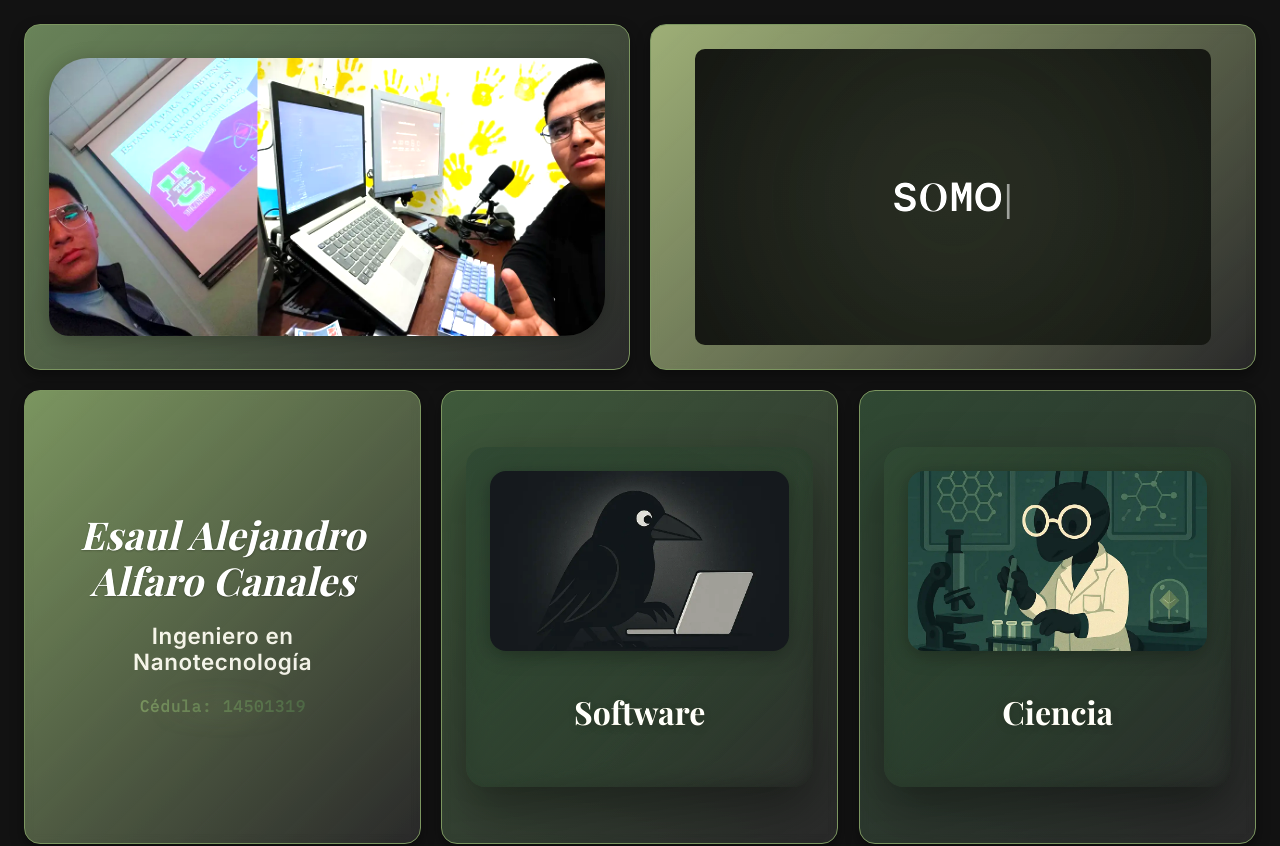
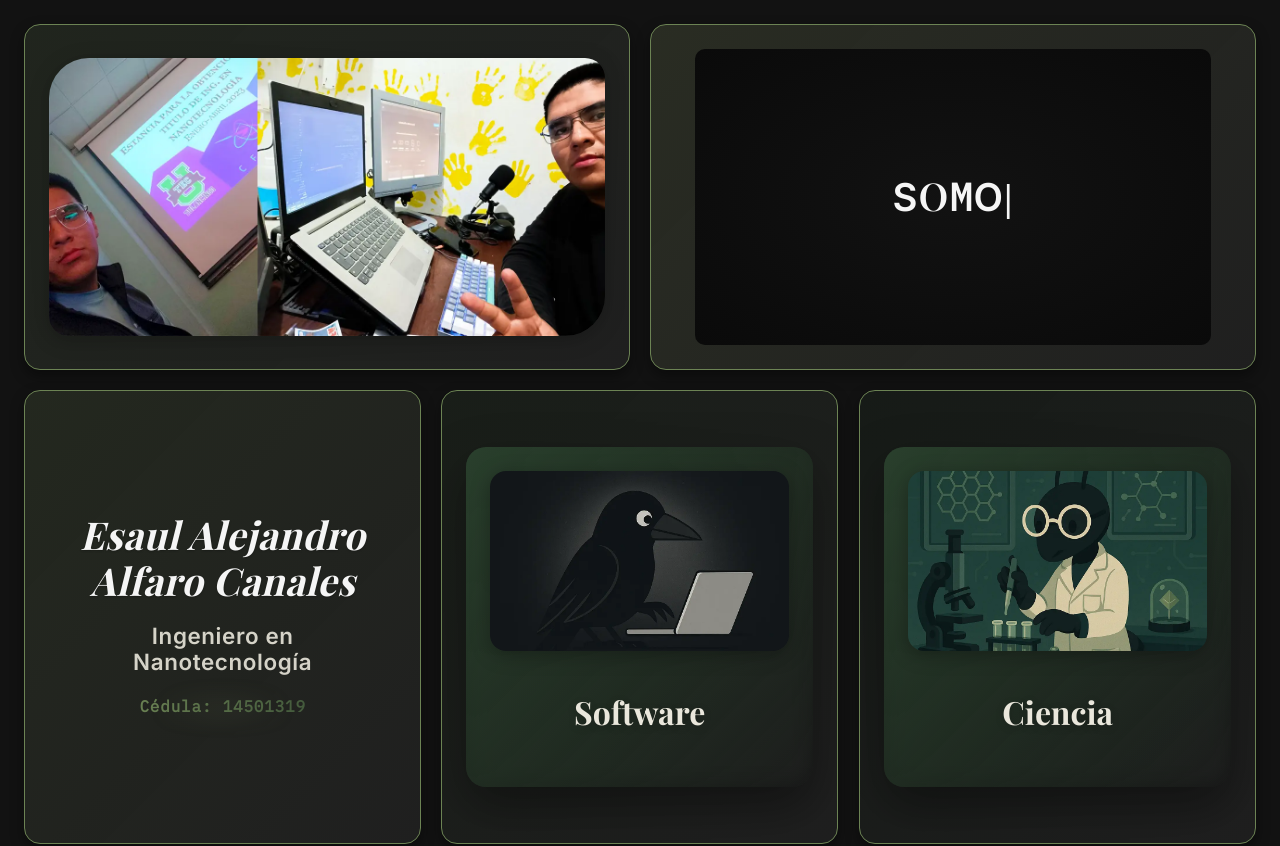
Before and after one commit to theonix-eaac/portfolio-eaac-front, a Next.js app: page / in a window 1280 px wide. Shown: the top 846 px of the page. Built offline with nearby package versions, Linux system fonts and the light colour scheme; a web font is replaced by a local one.

Commit message:
style: :lipstick: UPDATE ANIMATIONS GLOBAL IN STYLES HOME

```diff
--- a/src/app/globals.css
+++ b/src/app/globals.css
@@ -5,6 +5,12 @@
   --moss-green-color: #6c8354;
   --earth-green-color: #5c734e;
   --black-warm: #121212;
+
+  --forest-green-rgba: rgba(42, 64, 45, 0.2);
+  --olive-green-rgba: rgba(138, 153, 104, 0.2);
+  --brush-green-rgba: rgba(55, 79, 52, 0.2);
+  --moss-green-rgba: rgba(108, 131, 84, 0.2);
+  --earth-green-rgba: rgba(92, 115, 78, 0.2);
 
   /*Text*/
   --text-light: #f5f5f5;
--- a/src/components/sections/Home/BentoContainer/BentoContainer.module.css
+++ b/src/components/sections/Home/BentoContainer/BentoContainer.module.css
@@ -6,17 +6,6 @@
   padding: 24px;
   min-height: 100vh;
   background-color: var(--black-warm);
-}
-
-/* Animaciones clave optimizadas */
-@keyframes glowPulse {
-  0%,
-  100% {
-    filter: brightness(1);
-  }
-  50% {
-    filter: brightness(1.15);
-  }
 }
 
 @keyframes lightSweep {
@@ -30,6 +19,39 @@
   }
 }
 
+@keyframes fadeSlideUp {
+  0% {
+    opacity: 0;
+    transform: translateY(40px) scale(0.95);
+  }
+  100% {
+    opacity: 1;
+    transform: translateY(0) scale(1);
+  }
+}
+
+@keyframes zoomInFade {
+  0% {
+    opacity: 0;
+    transform: scale(0.8);
+  }
+  100% {
+    opacity: 1;
+    transform: scale(1);
+  }
+}
+
+@keyframes flipFade {
+  0% {
+    opacity: 0;
+    transform: rotateY(90deg);
+  }
+  100% {
+    opacity: 1;
+    transform: rotateY(0deg);
+  }
+}
+
 /* Base Item Style */
 .item {
   position: relative;
@@ -40,7 +62,6 @@
   color: var(--text-light);
   border-radius: 16px;
   border: 1px solid var(--moss-green-color);
-  backdrop-filter: blur(6px);
   background-size: 150% 150%;
   background-position: center;
   box-shadow: 0 6px 14px rgba(0, 0, 0, 0.4);
@@ -48,14 +69,14 @@
   align-items: center;
   justify-content: center;
   text-align: center;
-  animation: glowPulse 10s ease-in-out infinite;
   will-change: filter, transform;
   transition: transform 0.3s ease, box-shadow 0.3s ease;
+  opacity: 0;
 }
 
 .item:hover {
   transform: scale(1.04);
-  box-shadow: 0 10px 28px rgba(0, 0, 0, 0.5);
+  box-shadow: 0 6px 14px rgba(255, 255, 255, 0.8);
 }
 
 /* Light sweep effect (single layer) */
@@ -80,54 +101,71 @@
 .item0 {
   background: linear-gradient(
     135deg,
-    var(--earth-green-color),
-    rgba(255, 255, 255, 0.08)
+    var(--earth-green-rgba),
+    rgba(255, 255, 255, 0.06)
   );
+  animation: fadeSlideUp 0.6s ease-out forwards;
+  animation-delay: 0.1s;
 }
+
 .item1 {
   background: linear-gradient(
     135deg,
-    var(--olive-green-color),
-    rgba(255, 255, 255, 0.08)
+    var(--olive-green-rgba),
+    rgba(255, 255, 255, 0.06)
   );
+  animation: zoomInFade 0.6s ease-out forwards;
+  animation-delay: 0.3s;
 }
+
 .item2 {
   background: linear-gradient(
     135deg,
-    var(--moss-green-color),
-
-    rgba(255, 255, 255, 0.08)
+    var(--moss-green-rgba),
+    rgba(255, 255, 255, 0.06)
   );
+  animation: flipFade 0.6s ease-out forwards;
+  animation-delay: 0.5s;
 }
-
 
 .item3 {
   background: linear-gradient(
     135deg,
-    var(--brush-green-color),
-    rgba(255, 255, 255, 0.08)
+    var(--brush-green-rgba),
+    rgba(255, 255, 255, 0.06)
   );
+  animation: fadeSlideUp 0.6s ease-out forwards;
+  animation-delay: 0.7s;
 }
+
 .item4 {
   background: linear-gradient(
     135deg,
-    var(--forest-green-color),
-    rgba(255, 255, 255, 0.08)
+    var(--forest-green-rgba),
+    rgba(255, 255, 255, 0.06)
   );
+  animation: zoomInFade 0.6s ease-out forwards;
+  animation-delay: 0.9s;
 }
+
 .item5 {
   background: linear-gradient(
     135deg,
-    var(--olive-green-color),
-    rgba(255, 255, 255, 0.12)
+    var(--olive-green-rgba),
+    rgba(255, 255, 255, 0.2)
   );
+  animation: flipFade 0.6s ease-out forwards;
+  animation-delay: 1.1s;
 }
+
 .item6 {
   background: linear-gradient(
     135deg,
-    var(--earth-green-color),
-    rgba(255, 255, 255, 0.12)
+    var(--earth-green-rgba),
+    rgba(255, 255, 255, 0.3)
   );
+  animation: fadeSlideUp 0.6s ease-out forwards;
+  animation-delay: 1.3s;
 }
 
 /* Responsive Layouts (mismos breakpoints) */
--- a/src/components/sections/Home/Typewriter/Typewriter.module.css
+++ b/src/components/sections/Home/Typewriter/Typewriter.module.css
@@ -14,40 +14,8 @@
   position: relative;
   overflow: hidden;
   padding: 0.5rem;
-
-
-
-
 }
 
-/* Animation */
-.pulseAura {
-  position: absolute;
-  width: 200%;
-  height: 200%;
-  background: radial-gradient(
-    circle,
-    var(--moss-green-color) 0%,
-    transparent 70%
-  );
-  animation: pulse 12s ease-in-out infinite;
-  opacity: 0.12;
-  filter: blur(60px);
-  will-change: transform, opacity;
-  z-index: 0;
-}
-
-.particleOverlay {
-  position: absolute;
-  inset: 0;
-  background-image: radial-gradient(#8a996844 1px, transparent 1px);
-  background-size: 32px 32px;
-  animation: drift 50s linear infinite;
-  opacity: 0.05;
-  z-index: 1;
-}
-
-/* 📝 Animation Text */
 .text {
   color: var(--text-light);
   font-size: clamp(1.3rem, 3vw, 2.4rem);
@@ -66,11 +34,6 @@
 }
 .char:hover {
   transform: scale(1.1);
-}
-
-/* ▋ Cursor parpadeante */
-.cursor {
-  animation: blink 1s steps(2, start) infinite;
 }
 
 /* 👨‍💻 Fuentes */
@@ -119,48 +82,4 @@
   font-family: var(--font-plex-mono);
   color: var(--moss-green-color);
   letter-spacing: 1px;
-  animation: fadeIn 2s ease-out;
 }
-
-/* 🔁 Animaciones */
-@keyframes blink {
-  0%,
-  100% {
-    opacity: 1;
-  }
-  50% {
-    opacity: 0;
-  }
-}
-
-@keyframes pulse {
-  0%,
-  100% {
-    transform: scale(1);
-    opacity: 0.12;
-  }
-  50% {
-    transform: scale(1.2);
-    opacity: 0.24;
-  }
-}
-
-@keyframes drift {
-  0% {
-    background-position: 0 0;
-  }
-  100% {
-    background-position: 800px 800px;
-  }
-}
-
-@keyframes fadeIn {
-  0% {
-    opacity: 0;
-    transform: translateY(8px);
-  }
-  100% {
-    opacity: 1;
-    transform: translateY(0);
-  }
-}
```
